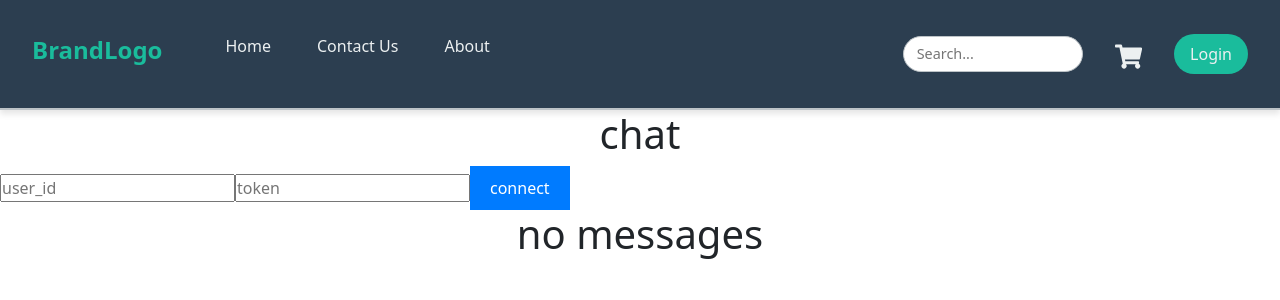
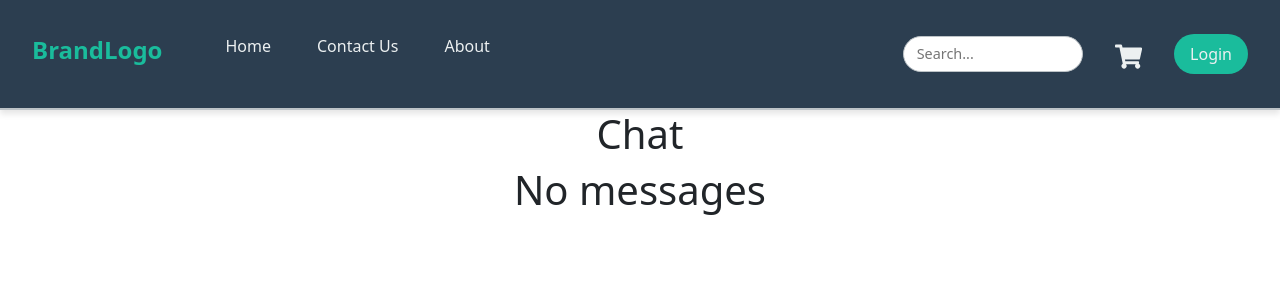
Before and after one commit to TekTitans/MERAKI_Academy_Project_5, a React (Vite) app in the folder frontend/: page /chat in a window 1280 px wide. Shown: the top 300 px of the page. Built offline with nearby package versions, Linux system fonts and the light colour scheme.

Commit message:
socket connacted forever

```diff
--- a/frontend/src/components/redux/reducers/auth/index.jsx
+++ b/frontend/src/components/redux/reducers/auth/index.jsx
@@ -7,8 +7,14 @@ export const authSlice = createSlice({
     userId: sessionStorage.getItem("userId"),
     userName: sessionStorage.getItem("userName"),
     isLoggedIn: JSON.parse(sessionStorage.getItem("isLoggedIn")) || false,
+    allMessages:[]
   },
   reducers: {
+    setAllMessages: (state, action) => {
+      const messages = action.payload;
+      state.allMessages = messages;
+
+    },
     setLogin: (state, action) => {
       const token = action.payload;
       state.token = token;
@@ -40,6 +46,6 @@ export const authSlice = createSlice({
   },
 });
 
-export const { setLogin, setUserId, setUserName, setLogout } =
+export const { setLogin, setUserId, setUserName, setLogout,setAllMessages } =
   authSlice.actions;
 export default authSlice.reducer;
--- a/frontend/src/main.jsx
+++ b/frontend/src/main.jsx
@@ -2,13 +2,19 @@ import { createRoot } from 'react-dom/client';
 import App from './App.jsx';
 import store from "./components/redux/store.jsx";
 import { Provider } from "react-redux";
+import { SocketProvider } from "./pages/chat/socketContext.jsx";
+
 import "bootstrap/dist/css/bootstrap.min.css";
 import "bootstrap/dist/js/bootstrap.bundle.min.js";
 
 createRoot(document.getElementById('root')).render(
   <>
   <Provider store={store}>
+  <SocketProvider>
+
       <App />
+      </SocketProvider>
+
   </Provider>
   </>
 );
--- a/frontend/src/pages/chat/Chat.jsx
+++ b/frontend/src/pages/chat/Chat.jsx
@@ -1,55 +1,17 @@
-import socketInit from "./socket.server";
-import { useState, useEffect } from "react";
+import React, { useEffect } from "react";
+import { useSocket } from "./socketContext";
 import Messages from "./Messages";
 
 const Chat = () => {
-  const [userId, setUserId] = useState("");
-  const [token, setToken] = useState("");
-  const [socket, setSocket] = useState(null);
-  useEffect(()=>{
-    socket?.on("connect",()=>{
-        console.log(true)
-    })
-    socket?.on("connect_error",(error)=>{
-      console.log(error)
-  })
-  return()=>{
-    socket?.close()
-    //socket.removeAllListeners()
-  }
-  },[socket])
+  const { socket } = useSocket();
 
   return (
     <div>
-      <h1> chat</h1>
-      <input
-        onChange={(e) => {
-          setUserId(e.target.value);
-        }}
-        type="text"
-        placeholder="user_id"
-      ></input>
-      <input
-        onChange={(e) => {
-          setToken(e.target.value);
-        }}
-        type="text"
-        placeholder="token"
-      ></input>
-      <button
-        onClick={() => {
-          setSocket(
-            socketInit({
-              userId,
-              token,
-            })
-          );
-        }}
-      >
-        connect
-      </button>
-     {socket? <Messages socket={socket} userId={userId} token={token}/>:<h1>no messages</h1>}
+      <h1>Chat</h1>
+
+      {socket ? <Messages socket={socket} /> : <h1>No messages</h1>}
     </div>
   );
 };
+
 export default Chat;
--- a/frontend/src/pages/chat/Messages.jsx
+++ b/frontend/src/pages/chat/Messages.jsx
@@ -1,16 +1,20 @@
 import { useEffect,useState } from "react"
+import { useDispatch, useSelector } from "react-redux";
+import { setAllMessages } from "../../components/redux/reducers/auth";
 
 
 const Messages=({socket,userId,token})=>{
+    const dispatch=useDispatch()
     const [message,setMessage]=useState("")
 const [to,setTo]=useState("")
-const [allMessages,setAllMessages]=useState([])
-
+const allMessages = useSelector((state) => {
+    return state.auth.allMessages;
+  });
 
 useEffect(()=>{
     socket.on("message",(data)=>{
         console.log(data)
-        setAllMessages([...allMessages,data])
+       dispatch( setAllMessages([...allMessages,data]))
         return()=>{
             socket.off("message")
         }
@@ -30,7 +34,7 @@ const renderMessages=allMessages?.map((elem,index)=>{
         </div>
     )
 })
-
+console.log(allMessages)
 
     return(
         <div>
--- /dev/null
+++ b/frontend/src/pages/chat/socketContext.jsx
@@ -0,0 +1,41 @@
+import React, { createContext, useState, useEffect, useContext } from "react";
+import { useSelector } from "react-redux";
+import socketInit from "./socket.server";
+
+export const SocketContext = createContext();
+
+export const SocketProvider = ({ children }) => {
+  const token = useSelector((state) => state.auth.token);
+  const userId = useSelector((state) => state.auth.userId);
+
+  const [socket, setSocket] = useState(null);
+
+  useEffect(() => {
+    if (userId && token) {
+      const newSocket = socketInit({ userId, token });
+      setSocket(newSocket);
+
+      newSocket.on("connect", () => {
+        console.log("Socket connected");
+      });
+
+      newSocket.on("connect_error", (error) => {
+        console.log("Connection error", error);
+      });
+
+      return () => {
+        newSocket.close();
+      };
+    }
+  }, [userId, token]);
+
+  return (
+    <SocketContext.Provider value={{ socket }}>
+      {children}
+    </SocketContext.Provider>
+  );
+};
+
+export const useSocket = () => {
+  return useContext(SocketContext);
+};
```
